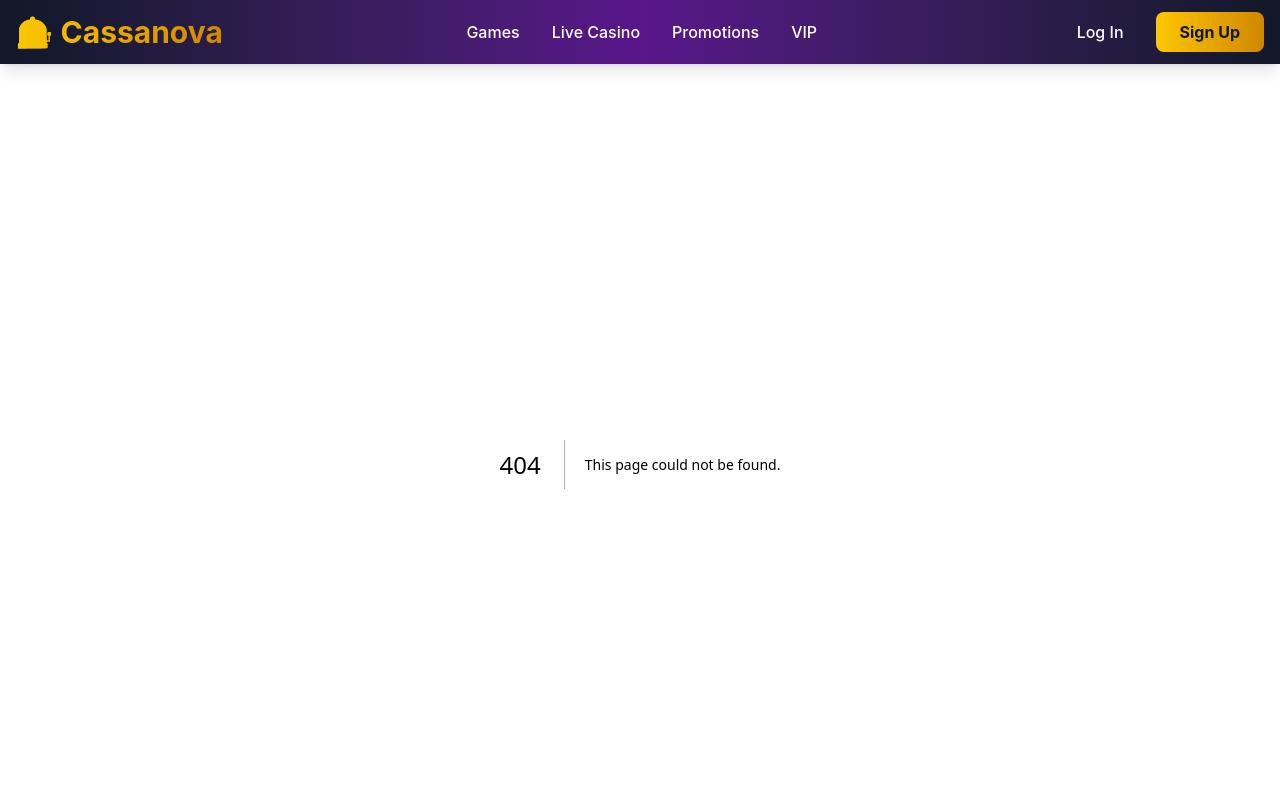
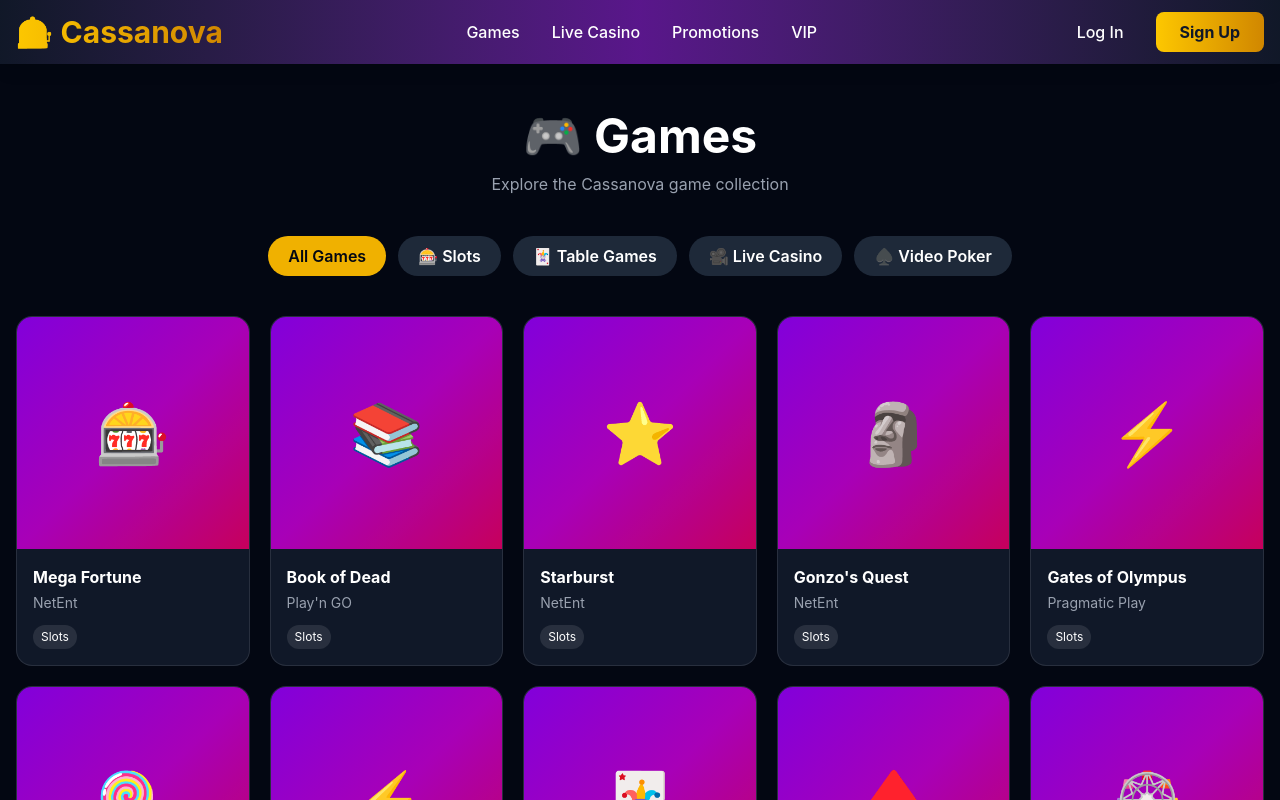
Before and after one commit to nospambot0/PriceCrawler, a Next.js app in the folder frontend/: page /games in a window 1280 px wide. Before the commit this address had no page. Shown: the top 800 px of the page. Built offline with nearby package versions, Linux system fonts and the light colour scheme; no server answers.

Commit message:
Add Games and Live Casino pages

```diff
--- /dev/null
+++ b/frontend/app/games/page.tsx
@@ -0,0 +1,86 @@
+'use client';
+
+import { useEffect, useState } from 'react';
+import Link from 'next/link';
+import { api } from '@/lib/api';
+
+type Game = {
+  _id?: string;
+  id?: string;
+  title: string;
+  provider: string;
+  category: string;
+  thumbnail?: string;
+  slug?: string;
+};
+
+const demoGames: Game[] = [
+  { id: '1', title: 'Mega Fortune', provider: 'NetEnt', category: 'slots', thumbnail: '🎰', slug: 'mega-fortune' },
+  { id: '2', title: 'Book of Dead', provider: "Play'n GO", category: 'slots', thumbnail: '📚', slug: 'book-of-dead' },
+  { id: '3', title: 'Starburst', provider: 'NetEnt', category: 'slots', thumbnail: '⭐', slug: 'starburst' },
+  { id: '4', title: "Gonzo's Quest", provider: 'NetEnt', category: 'slots', thumbnail: '🗿', slug: 'gonzos-quest' },
+  { id: '5', title: 'Gates of Olympus', provider: 'Pragmatic Play', category: 'slots', thumbnail: '⚡', slug: 'gates-of-olympus' },
+  { id: '6', title: 'Sweet Bonanza', provider: 'Pragmatic Play', category: 'slots', thumbnail: '🍭', slug: 'sweet-bonanza' },
+  { id: '7', title: 'Lightning Roulette', provider: 'Evolution', category: 'live-casino', thumbnail: '⚡', slug: 'lightning-roulette' },
+  { id: '8', title: 'Live Blackjack', provider: 'Evolution', category: 'live-casino', thumbnail: '🃏', slug: 'live-blackjack' },
+  { id: '9', title: 'Live Baccarat', provider: 'Evolution', category: 'live-casino', thumbnail: '♦️', slug: 'live-baccarat' },
+  { id: '10', title: 'Crazy Time', provider: 'Evolution', category: 'live-casino', thumbnail: '🎡', slug: 'crazy-time' },
+];
+
+export default function GamesPage() {
+  const [games, setGames] = useState<Game[]>(demoGames);
+  const [filter, setFilter] = useState('all');
+
+  useEffect(() => {
+    api.games.getAll().then((data) => {
+      if (Array.isArray(data) && data.length) setGames(data);
+    }).catch(() => {});
+  }, []);
+
+  const visible = filter === 'all' ? games : games.filter(g => g.category === filter);
+
+  return (
+    <main className="min-h-screen bg-gray-950 text-white py-12">
+      <div className="container mx-auto px-4">
+        <div className="text-center mb-10">
+          <h1 className="text-4xl md:text-5xl font-bold mb-3">🎮 Games</h1>
+          <p className="text-gray-400">Explore the Cassanova game collection</p>
+        </div>
+
+        <div className="flex flex-wrap justify-center gap-3 mb-10">
+          {[
+            ['all', 'All Games'], ['slots', '🎰 Slots'], ['table-games', '🃏 Table Games'],
+            ['live-casino', '🎥 Live Casino'], ['video-poker', '♠️ Video Poker']
+          ].map(([value, label]) => (
+            <button key={value} onClick={() => setFilter(value)}
+              className={`px-5 py-2 rounded-full font-semibold transition ${filter === value ? 'bg-yellow-500 text-gray-950' : 'bg-gray-800 hover:bg-gray-700'}`}>
+              {label}
+            </button>
+          ))}
+        </div>
+
+        {visible.length === 0 ? (
+          <div className="text-center py-20 text-gray-400">No games found.</div>
+        ) : (
+          <div className="grid grid-cols-2 md:grid-cols-3 lg:grid-cols-5 gap-5">
+            {visible.map((game) => (
+              <Link key={game._id || game.id} href={`/games/${game.slug || game.id}`}
+                className="group bg-gray-900 rounded-2xl overflow-hidden border border-white/10 hover:border-yellow-500/50 transition">
+                <div className="aspect-square bg-gradient-to-br from-purple-700 via-fuchsia-700 to-pink-700 flex items-center justify-center text-6xl group-hover:scale-105 transition">
+                  {game.thumbnail || '🎰'}
+                </div>
+                <div className="p-4">
+                  <h2 className="font-bold truncate">{game.title}</h2>
+                  <p className="text-sm text-gray-400 mt-1">{game.provider}</p>
+                  <span className="inline-block mt-3 text-xs bg-white/10 px-2 py-1 rounded-full capitalize">
+                    {game.category.replace('-', ' ')}
+                  </span>
+                </div>
+              </Link>
+            ))}
+          </div>
+        )}
+      </div>
+    </main>
+  );
+}
--- /dev/null
+++ b/frontend/app/live-casino/page.tsx
@@ -0,0 +1,52 @@
+'use client';
+
+import { useEffect, useState } from 'react';
+import Link from 'next/link';
+import { api } from '@/lib/api';
+
+const fallback = [
+  ['Lightning Roulette', 'Evolution', '⚡', 'lightning-roulette'],
+  ['Live Blackjack', 'Evolution', '🃏', 'live-blackjack'],
+  ['Live Baccarat', 'Evolution', '♦️', 'live-baccarat'],
+  ['Crazy Time', 'Evolution', '🎡', 'crazy-time'],
+  ['Live Roulette', 'Pragmatic Play', '🎯', 'live-roulette'],
+  ['Live Casino VIP', 'Cassanova', '👑', 'live-casino-vip'],
+];
+
+export default function LiveCasinoPage() {
+  const [games, setGames] = useState<any[]>(fallback.map(([title, provider, thumbnail, slug]) => ({ title, provider, thumbnail, slug })));
+
+  useEffect(() => {
+    api.games.getAll({ category: 'live-casino' }).then((data) => {
+      if (Array.isArray(data) && data.length) setGames(data);
+    }).catch(() => {});
+  }, []);
+
+  return (
+    <main className="min-h-screen bg-gray-950 text-white py-12">
+      <div className="container mx-auto px-4">
+        <div className="rounded-3xl bg-gradient-to-r from-purple-900 via-fuchsia-900 to-gray-900 p-8 md:p-14 mb-10 text-center">
+          <div className="text-5xl mb-4">🎥</div>
+          <h1 className="text-4xl md:text-5xl font-bold mb-3">Live Casino</h1>
+          <p className="text-gray-300">Experience live-style casino tables and game rooms.</p>
+        </div>
+
+        <div className="grid grid-cols-2 md:grid-cols-3 lg:grid-cols-4 gap-5">
+          {games.map((game) => (
+            <Link key={game._id || game.slug} href={`/games/${game.slug || game._id}`}
+              className="group bg-gray-900 rounded-2xl overflow-hidden border border-white/10 hover:border-yellow-500/50 transition">
+              <div className="aspect-video bg-gradient-to-br from-red-900 via-purple-800 to-black flex items-center justify-center text-6xl group-hover:scale-105 transition">
+                {game.thumbnail || '🎥'}
+              </div>
+              <div className="p-4">
+                <h2 className="font-bold truncate">{game.title}</h2>
+                <p className="text-sm text-gray-400 mt-1">{game.provider}</p>
+                <div className="mt-4 w-full text-center py-2 rounded-lg bg-yellow-500 text-gray-950 font-bold">View Game</div>
+              </div>
+            </Link>
+          ))}
+        </div>
+      </div>
+    </main>
+  );
+}
```
